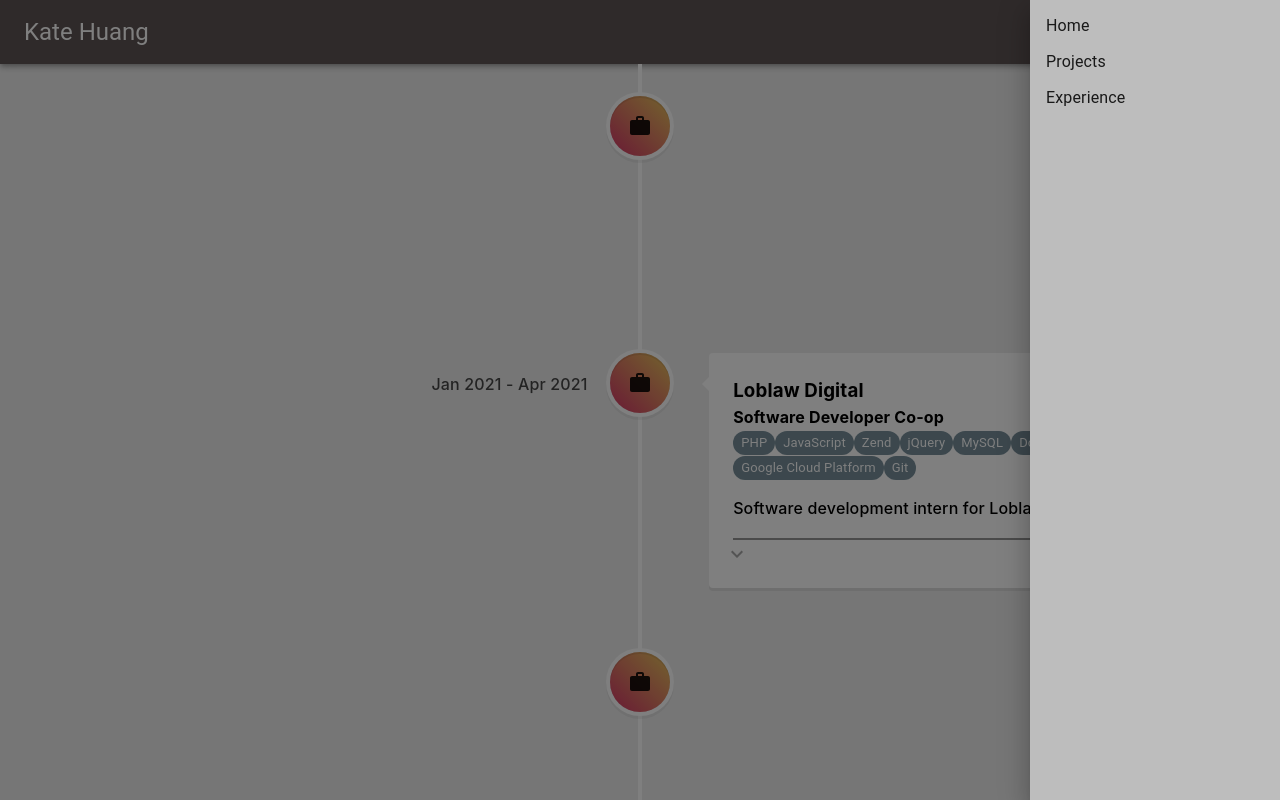
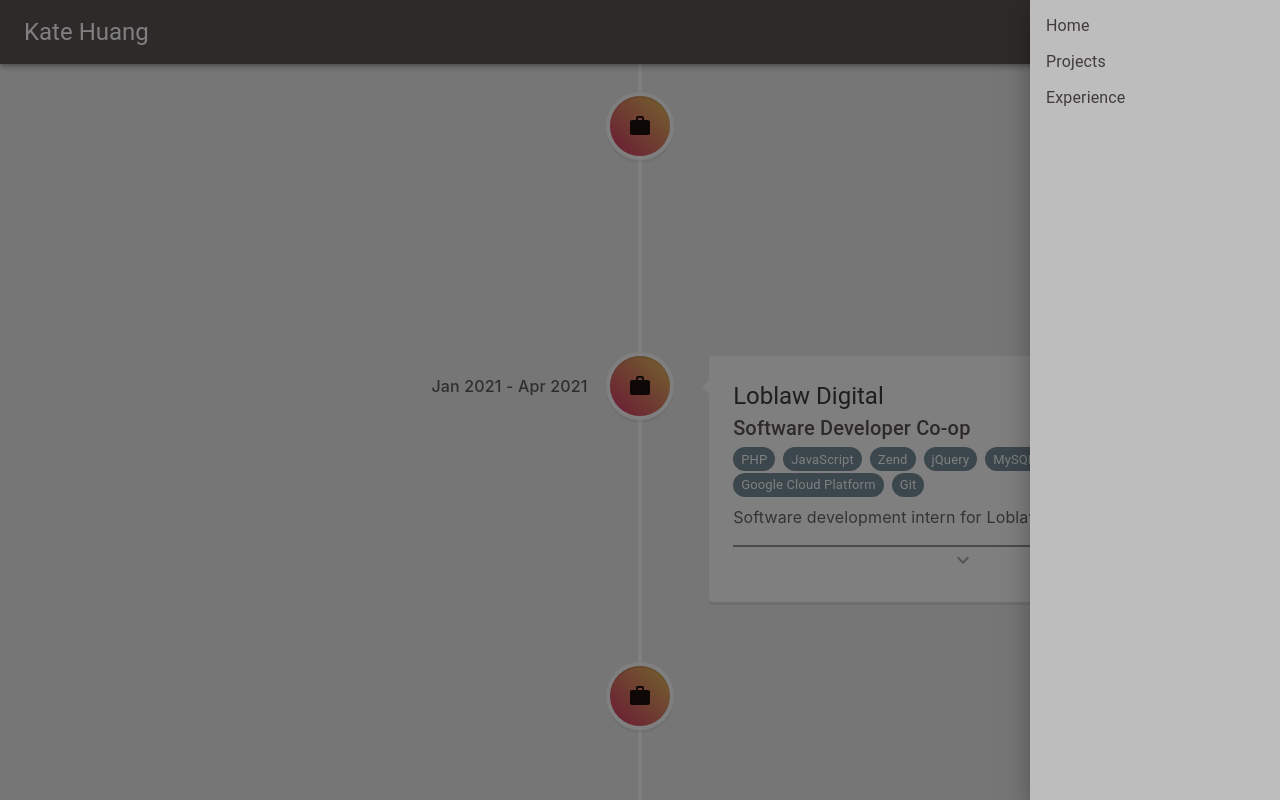
Before and after one commit to katejh/portfolio, a React (Create React App) app: page /experience in a window 1280 px wide. Both pictures are taken after a click on the button "menu". Shown: the top 800 px of the page. Built offline with nearby package versions, Linux system fonts and the light colour scheme.

Commit message:
adjust styling

```diff
--- a/src/components/ExperienceTimelineElement.js
+++ b/src/components/ExperienceTimelineElement.js
@@ -1,8 +1,9 @@
 import React from 'react';
 import { VerticalTimelineElement } from 'react-vertical-timeline-component';
-import { Collapse, Chip, Paper, Divider } from '@mui/material';
+import { Collapse, Chip, Paper, Divider, Typography } from '@mui/material';
 import { ThemeProvider, createTheme } from '@mui/material/styles';
 import ExpandMoreIcon from '@mui/icons-material/ExpandMore';
+import ExpandLessIcon from '@mui/icons-material/ExpandLess';
 import WorkIcon from '@mui/icons-material/Work';
 
 // stylesheets
@@ -35,6 +36,7 @@
                   key={i}
                   color='secondary'
                   size="small"
+                  sx={{mr: 1}}
                 />
             );
         });
@@ -43,9 +45,13 @@
         var description_collapsible = this.state.description ?
         <div>
             <Divider sx={{mt: 2, borderBottomWidth: 2, backgroundColor: "#aaaaaa"}} light={false} color="secondary"/>
-            <ExpandMoreIcon sx={{fill: "#aaaaaa", m: -1}}/>
+            <div style={{textAlign: "center", color: "#aaaaaa", marginTop: 1}}>
+                {this.state.open ? <ExpandLessIcon /> :<ExpandMoreIcon />}
+            </div>
             <Collapse in={this.state.open}>
-                <p>{this.state.description}</p>
+                <Typography variant="p">
+                    {this.state.description}
+                </Typography>
             </Collapse>
         </div>
         : null;
@@ -60,7 +66,7 @@
                         mode: 'light',
                         text: {
                             ...theme.palette.text,
-                            primary: "#000000"
+                            // primary: "#000000"
                         },
                         background: {
                             ...theme.palette.background,
@@ -75,7 +81,6 @@
             <VerticalTimelineElement
               className = "vertical-timeline-element--work"
               date={timeline_date_string}
-              contentStyle={{color: '#000000'}}
               iconStyle={{background: 'linear-gradient(45deg, #d53369 0%, #e8c85c 100%)'}}
               icon={<WorkIcon />}
               key={this.state.key}
@@ -85,14 +90,16 @@
                   onClick={() => {this.setState({open: !this.state.open})}}
                   style={{cursor: 'pointer'}}
                 >
-                    <h3 className="vertical-timeline-element-title" color="">
+                    <Typography variant="h5" className="vertical-timeline-element-title" color="primary.dark">
                         {this.state.company}
-                    </h3>
-                    <h4 className="vertical-timeline-element-subtitle">
+                    </Typography>
+                    <Typography variant="h6" className="vertical-timeline-element-subtitle" color="primary">
                         {this.state.title}
-                    </h4>
-                    <div>{tech}</div>
-                    <p>{this.state.brief}</p>
+                    </Typography>
+                    <div style={{marginTop: 2, marginBottom: 8}}>{tech}</div>
+                    <Typography variant="p" color="text.secondary">
+                        {this.state.brief}
+                    </Typography>
                     {description_collapsible}
                 </Paper>
             </VerticalTimelineElement>
--- a/src/components/Header.js
+++ b/src/components/Header.js
@@ -30,7 +30,7 @@
 
         return (
             <Box sx={{ flexGrow: 1 }}>
-            <AppBar position="static" enableColorOnDark color="primary">
+            <AppBar position="sticky" enableColorOnDark color="primary">
                 <Toolbar>
                     <Typography variant="h5" component="div" sx={{ flexGrow: 1 }} style={{textAlign: "left"}}>
                         <Link to="/" style={linkStyle}>
@@ -59,9 +59,15 @@
                       role="presentation"
                     >
                     <List>
-                        <MenuItem component={Link} to="/" onClick={this.closeDrawer}>Home</MenuItem>
-                        <MenuItem component={Link} to="/projects" onClick={this.closeDrawer}>Projects</MenuItem>
-                        <MenuItem component={Link} to="/experience" onClick={this.closeDrawer}>Experience</MenuItem>
+                        <MenuItem component={Link} to="/" onClick={this.closeDrawer}>
+                            <Typography color="primary.dark">Home</Typography>
+                        </MenuItem>
+                        <MenuItem component={Link} to="/projects" onClick={this.closeDrawer}>
+                            <Typography color="primary.dark">Projects</Typography>
+                        </MenuItem>
+                        <MenuItem component={Link} to="/experience" onClick={this.closeDrawer}>
+                            <Typography color="primary.dark">Experience</Typography>
+                        </MenuItem>
                     </List>
                     </Box>
                 </Drawer>
```
